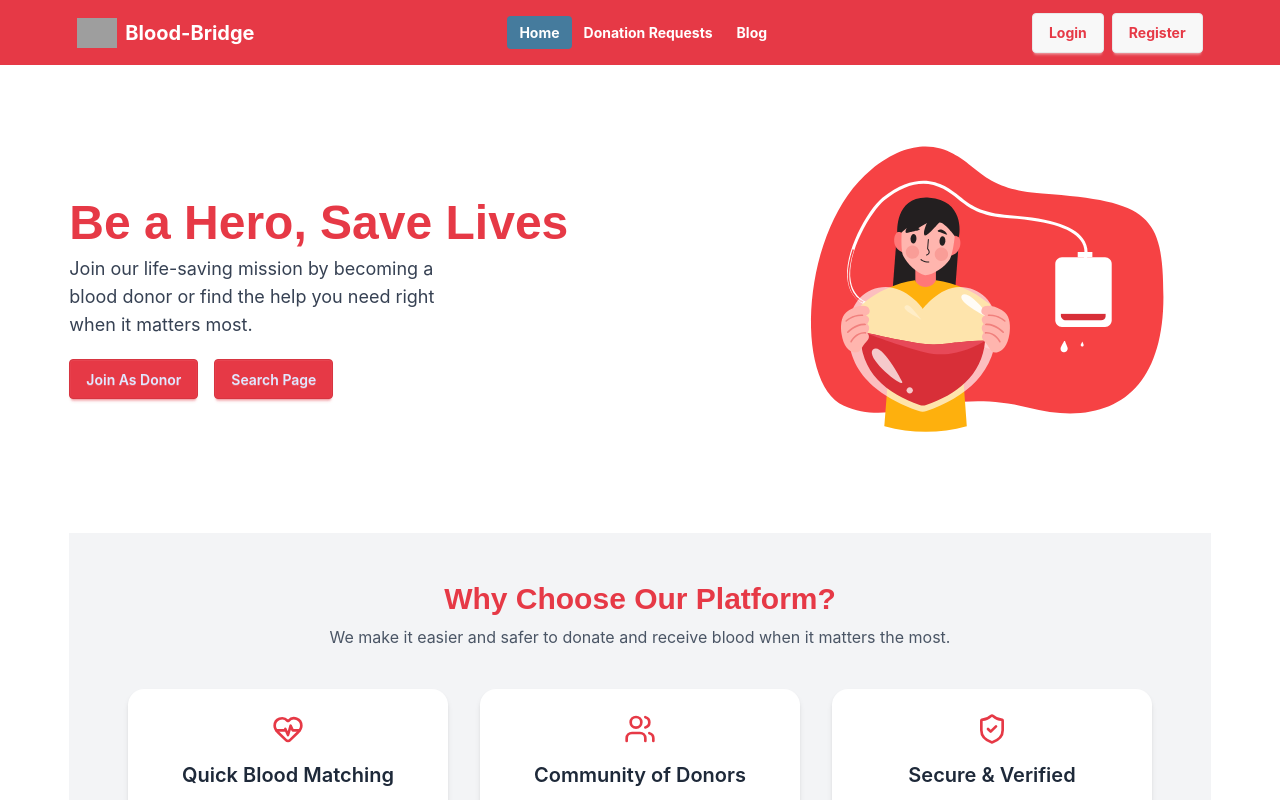
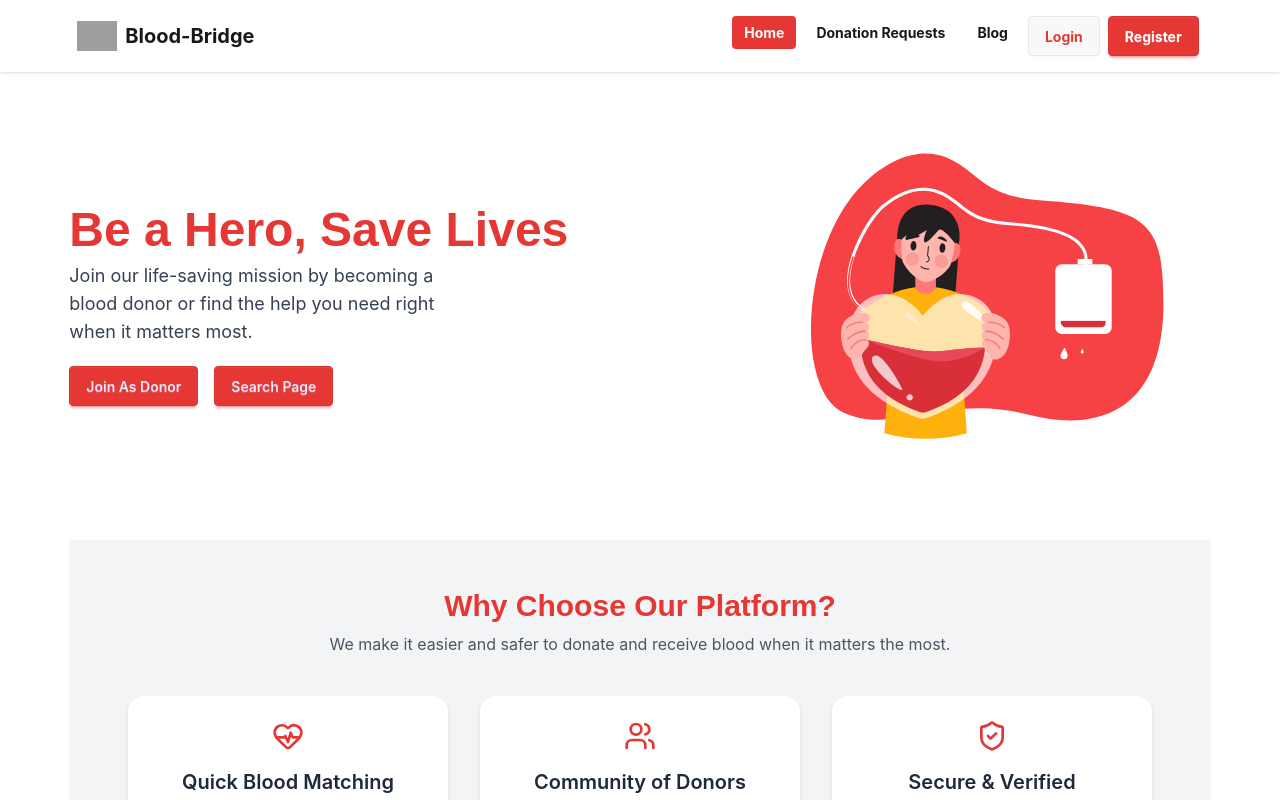
Before and after one commit to swajannaimur/blood-bridge, a React (Vite) app: page / in a window 1280 px wide. Shown: the top 800 px of the page. Built offline with nearby package versions, Linux system fonts and the light colour scheme; no server answers; grey boxes are pictures that could not be loaded.

Commit message:
Changed the navbar

```diff
--- a/src/App.css
+++ b/src/App.css
@@ -15,13 +15,13 @@ h2 {
 @plugin "daisyui/theme" {
     name: "light";
     default: true;
-    --color-primary: #E63946;
+    --color-primary: #e53734;
     --color-secondary: #457b9d;
     --color-background: #F8F9FA;
     --color-textColor: #2C2C2C;
 }
 
 .active{
-    background-color: #457b9d;
+    background-color: #e53734;
     color: white
 }
--- a/src/Components/Header/Header.jsx
+++ b/src/Components/Header/Header.jsx
@@ -22,65 +22,124 @@ const Header = () => {
 
     const links = (
         <>
-            <li><NavLink to="/" className="lg:text-white font-bold transition-transform duration-300 hover:scale-110">Home</NavLink></li>
-            <li><NavLink to="/donation-requests" className="lg:text-white font-bold transition-transform duration-300 hover:scale-110">Donation Requests</NavLink></li>
-            <li><NavLink to="/all-blogs" className="lg:text-white font-bold transition-transform duration-300 hover:scale-110">Blog</NavLink></li>
+            <li><NavLink to="/" className="font-bold">Home</NavLink></li>
+            <li><NavLink to="/donation-requests" className=" font-bold">Donation Requests</NavLink></li>
+            <li><NavLink to="/all-blogs" className=" font-bold">Blog</NavLink></li>
+            {user && (
+                <li>
+                    <NavLink to="/dashboard" className="font-bold">
+                        Dashboard
+                    </NavLink>
+                </li>
+            )}
+            {user && (
+                <li>
+                    <button onClick={handleSignOut} className="font-bold">Logout</button>
+                </li>
+            )}
         </>
     );
 
     return (
-        <div className='sticky top-0 bg-primary z-50'>
-            <div className='max-w-11/12 mx-auto px-4 '>
-                <div className="navbar  lg:flex lg:justify-between lg:items-center">
-                    {/* Start Section (Mobile & Logo) */}
-                    <div className="flex justify-between items-center w-full lg:w-auto">
+        // <div className='sticky top-0 bg-primary z-50'>
+        //     <div className='max-w-11/12 mx-auto px-4 '>
+        //         <div className="navbar  lg:flex lg:justify-between lg:items-center">
+        //             {/* Start Section (Mobile & Logo) */}
+        //             <div className="flex justify-between items-center w-full lg:w-auto">
 
-                        {/* Mobile Menu */}
-                        <div className="dropdown lg:hidden">
-                            <div tabIndex={0} role="button" className="btn btn-ghost">
-                                <svg xmlns="http://www.w3.org/2000/svg" className="h-6 w-6 text-white" fill="none"
-                                    viewBox="0 0 24 24" stroke="currentColor">
-                                    <path strokeLinecap="round" strokeLinejoin="round" strokeWidth={2}
-                                        d="M4 6h16M4 12h16M4 18h16" />
-                                </svg>
-                            </div>
+        //                 {/* Mobile Menu */}
+        //                 <div className="dropdown lg:hidden">
+        //                     <div tabIndex={0} role="button" className="btn btn-ghost">
+        //                         <svg xmlns="http://www.w3.org/2000/svg" className="h-6 w-6 text-white" fill="none"
+        //                             viewBox="0 0 24 24" stroke="currentColor">
+        //                             <path strokeLinecap="round" strokeLinejoin="round" strokeWidth={2}
+        //                                 d="M4 6h16M4 12h16M4 18h16" />
+        //                         </svg>
+        //                     </div>
 
-                            <ul tabIndex={0} className="menu menu-sm dropdown-content mt-3 z-[100] p-2 shadow bg-base-100 text-primary rounded-box w-52">
-                                {
-                                    user ? (
-                                        <>
-                                            {links}
-                                        </>
-                                    ) : (
-                                        <>
-                                            <li><Link to="/login">Login</Link></li>
-                                            <li><Link to="/register">Register</Link></li>
-                                        </>
-                                    )
-                                }
-                            </ul>
-                        </div>
+        //                     <ul tabIndex={0} className="menu menu-sm dropdown-content mt-3 z-[100] p-2 shadow bg-base-100 text-primary rounded-box w-52">
+        //                         {
+        //                             user ? (
+        //                                 <>
+        //                                     {links}
+        //                                 </>
+        //                             ) : (
+        //                                 <>
+        //                                     <li><Link to="/login">Login</Link></li>
+        //                                     <li><Link to="/register">Register</Link></li>
+        //                                 </>
+        //                             )
+        //                         }
+        //                     </ul>
+        //                 </div>
 
-                        {/* Logo */}
+        //                 {/* Logo */}
+        //                 <Link to='/' className='flex items-center gap-2'>
+        //                     <img src='https://img.icons8.com/?size=100&id=vurh7-um5eMM&format=png&color=FFFFFF' className='w-10' />
+        //                     <span className='text-xl hidden lg:block text-white font-bold'>Blood-Bridge</span>
+        //                 </Link>
+        //             </div>
+
+        //             {/* Center Menu */}
+        //             <div className="hidden lg:flex lg:justify-center">
+        //                 <ul className="menu menu-horizontal px-1">
+        //                     {links}
+        //                 </ul>
+        //             </div>
+
+        //             {/* End Section*/}
+        //             <div className="hidden lg:flex lg:justify-end lg:items-center space-x-2">
+        //                 {user ? (
+        //                         <div className="dropdown dropdown-end">
+        //                             <div className="tooltip tooltip-bottom" data-tip={user.displayName}>
+        //                                 <div tabIndex={0} role="button" className="avatar btn btn-ghost btn-circle">
+        //                                     <div className="w-12 rounded-full ring ring-white ring-offset-base-100 ring-offset-2">
+        //                                         <img src={user.photoURL} alt="User Avatar" className='object-center' referrerPolicy="no-referrer" />
+        //                                     </div>
+        //                                 </div>
+        //                             </div>
+
+        //                             <ul
+        //                                 tabIndex={0}
+        //                                 className="mt-3 z-[1] p-2 border shadow-2xl menu menu-sm dropdown-content bg-base-100 rounded-box w-64">
+
+        //                                 <li><NavLink to="/dashboard" className="text-primary lg:text-lg font-bold">Dashboard</NavLink></li>
+        //                                 <li>
+        //                                     <button onClick={handleSignOut} className="btn btn-secondary text-white w-full mt-2">Logout</button>
+        //                                 </li>
+
+        //                             </ul>
+        //                         </div>
+        //                     ) : (
+        //                         <>
+        //                             <Link to="/login">
+        //                                 <button className="btn btn-white text-primary font-bold transition-transform duration-300 hover:scale-110">Login</button>
+        //                             </Link>
+        //                             <Link to="/register">
+        //                                 <button className="btn btn-white text-primary font-bold transition-transform duration-300 hover:scale-110">Register</button>
+        //                             </Link>
+        //                         </>
+        //                     )
+        //                 }
+        //             </div>
+        //         </div>
+        //     </div>
+        // </div>
+
+        <div className='sticky top-0 z-50 shadow-sm'>
+            <div className='max-w-11/12 mx-auto px-4'>
+                <div className="navbar bg-base-100 ">
+                    <div className="flex-1">
                         <Link to='/' className='flex items-center gap-2'>
-                            <img src='https://img.icons8.com/?size=100&id=vurh7-um5eMM&format=png&color=FFFFFF' className='w-10' />
-                            <span className='text-xl hidden lg:block text-white font-bold'>Blood-Bridge</span>
+                            <img src='https://img.icons8.com/?size=100&id=26115&format=png&color=000000' className='w-10' />
+                            <span className='text-xl hidden lg:block font-bold'>Blood-Bridge</span>
                         </Link>
                     </div>
-
-                    {/* Center Menu */}
-                    <div className="hidden lg:flex lg:justify-center">
-                        <ul className="menu menu-horizontal px-1">
+                    <div className="flex-none">
+                        <ul className="menu menu-horizontal px-1 space-x-2">
                             {links}
-                        </ul>
-                    </div>
-
-                    {/* End Section*/}
                             <div className="hidden lg:flex lg:justify-end lg:items-center space-x-2">
-
-                        {
-                            user ? (
-                                <div className="dropdown dropdown-end">
+                                {user ? (
                                     <div className="tooltip tooltip-bottom" data-tip={user.displayName}>
                                             <div tabIndex={0} role="button" className="avatar btn btn-ghost btn-circle">
                                                 <div className="w-12 rounded-full ring ring-white ring-offset-base-100 ring-offset-2">
@@ -88,33 +147,26 @@ const Header = () => {
                                                 </div>
                                             </div>
                                         </div>
-
-                                    <ul
-                                        tabIndex={0}
-                                        className="mt-3 z-[1] p-2 border shadow-2xl menu menu-sm dropdown-content bg-base-100 rounded-box w-64">
-
-                                        <li><NavLink to="/dashboard" className="text-primary lg:text-lg font-bold">Dashboard</NavLink></li>
-                                        <li>
-                                            <button onClick={handleSignOut} className="btn btn-secondary text-white w-full mt-2">Logout</button>
-                                        </li>
-
-                                    </ul>
-                                </div>
                                 ) : (
                                     <>
                                         <Link to="/login">
-                                        <button className="btn btn-white text-primary font-bold transition-transform duration-300 hover:scale-110">Login</button>
+                                            <button className="btn btn-white text-primary font-bold transition-transform duration-300 hover:scale-105">Login</button>
                                         </Link>
                                         <Link to="/register">
-                                        <button className="btn btn-white text-primary font-bold transition-transform duration-300 hover:scale-110">Register</button>
+                                            <button className="btn btn-primary text-white font-bold transition-transform duration-300 hover:scale-105">Register</button>
                                         </Link>
                                     </>
                                 )
                                 }
                             </div>
+                        </ul>
                     </div>
                 </div>
             </div>
+        </div>
+
+
+
     );
 };
 
```
Also changed, not shown: Screenshot 2025-08-08 152336.png (deleted), Screenshot 2025-08-08 152728.png (deleted). Lines whose indentation alone changed are shown as unchanged.
